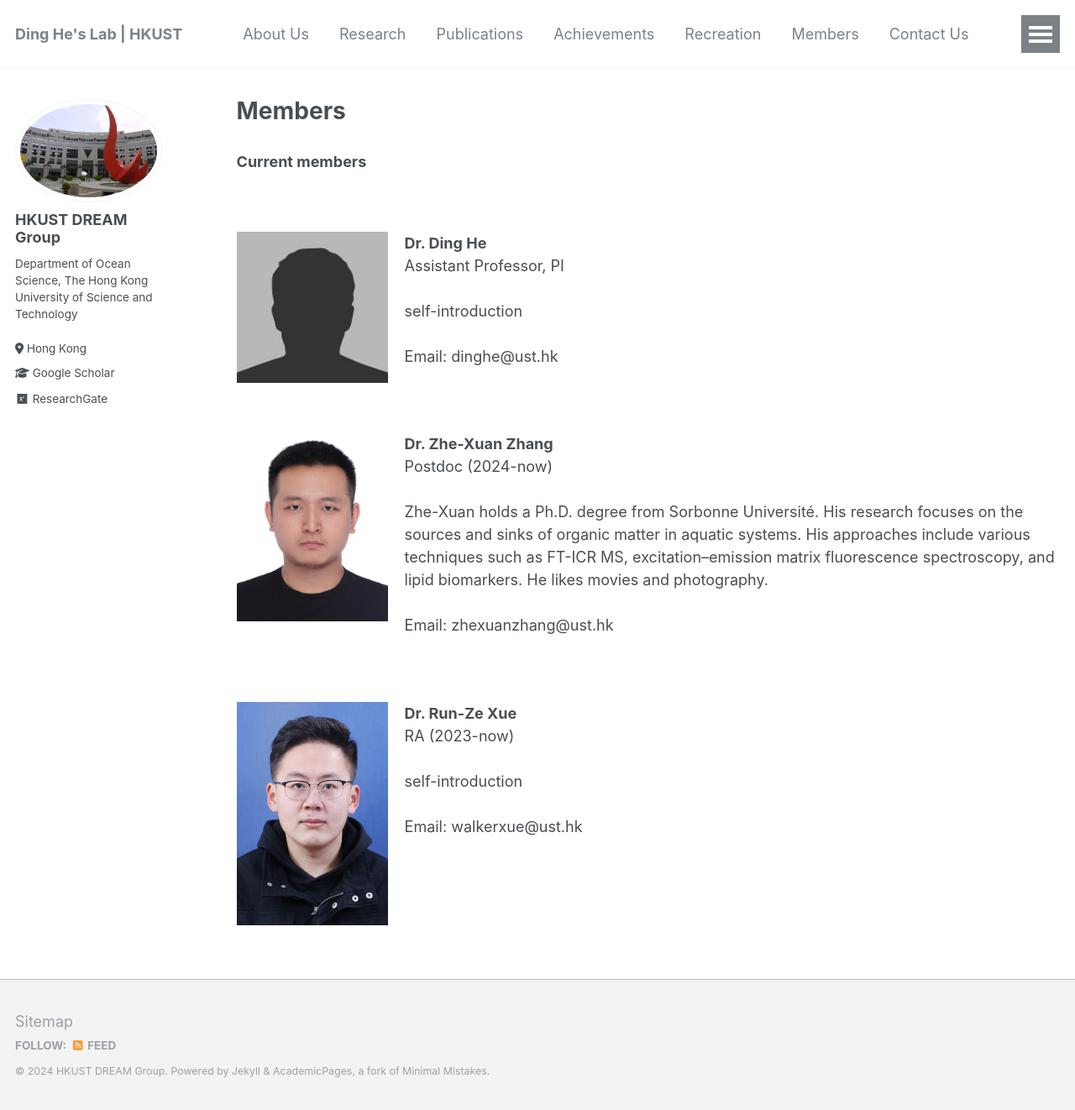
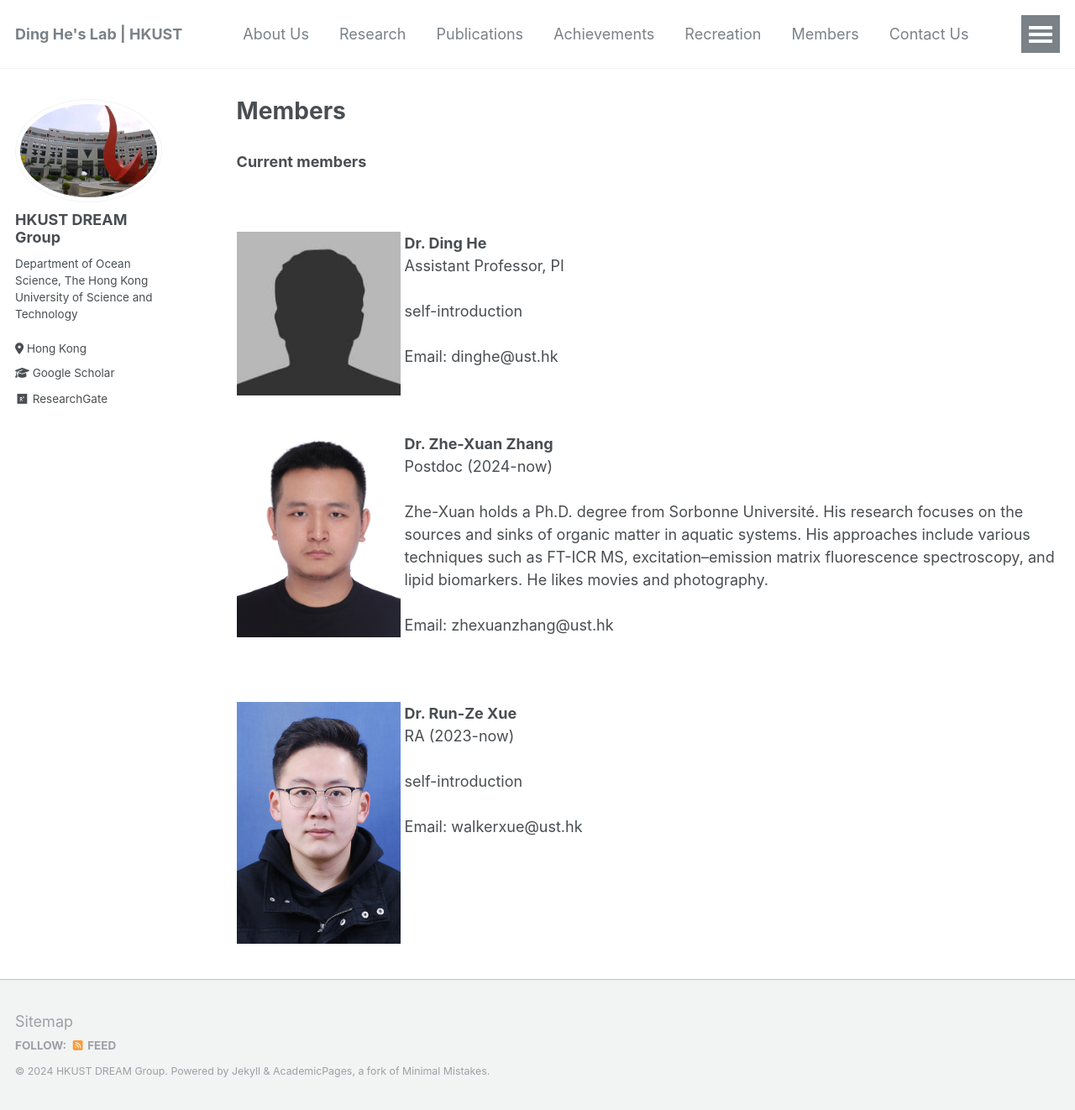
Before and after one commit to hkustDingHe/hkustDingHe.github.io, a Jekyll site: the page built from _pages/members.md, in a window 1280 px wide and 1322 px high. Shown: the whole window at 84% size. Built offline with Jekyll 4.4.1, drawn with Linux system fonts in a browser that asks for light colours.

Commit message:
Update members.md

```diff
--- a/_pages/members.md
+++ b/_pages/members.md
@@ -10,7 +10,7 @@
 
 ### Current members
 <br/><br/>
-**Dr. Ding He** <img style="float: left; padding-right: 20px;" src="/images/bio-photo.jpg" width="200">
+**Dr. Ding He** <img style="float: left; padding-right: 5px;" src="/images/bio-photo.jpg" width="200">
 <br>
 Assistant Professor, PI
 <br/><br/>
@@ -19,7 +19,7 @@
 Email: dinghe@ust.hk
 
 <br/><br/>
-**Dr. Zhe-Xuan Zhang** <img style="float: left; padding-right: 20px;" src="/images/zhengzexuan.jpg" width="200">
+**Dr. Zhe-Xuan Zhang** <img style="float: left; padding-right: 5px;" src="/images/zhengzexuan.jpg" width="200">
 <br>
 Postdoc (2024-now)
 <br/><br/>
@@ -28,7 +28,7 @@
 Email: zhexuanzhang@ust.hk
 
 <br/><br/>
-**Dr. Run-Ze Xue** <img style="float: left; padding-right: 20px;" src="/images/xuerunze.jpg" width="200">
+**Dr. Run-Ze Xue** <img style="float: left; padding-right: 5px;" src="/images/xuerunze.jpg" width="200">
 <br>
 RA (2023-now)
 <br/><br/>
```
